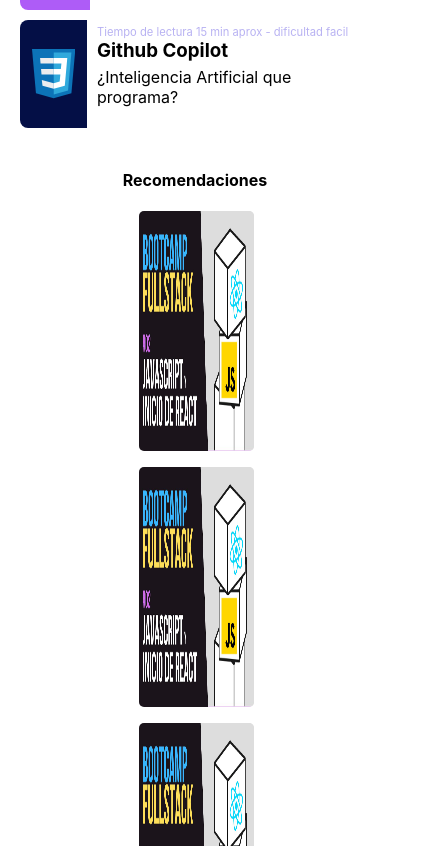
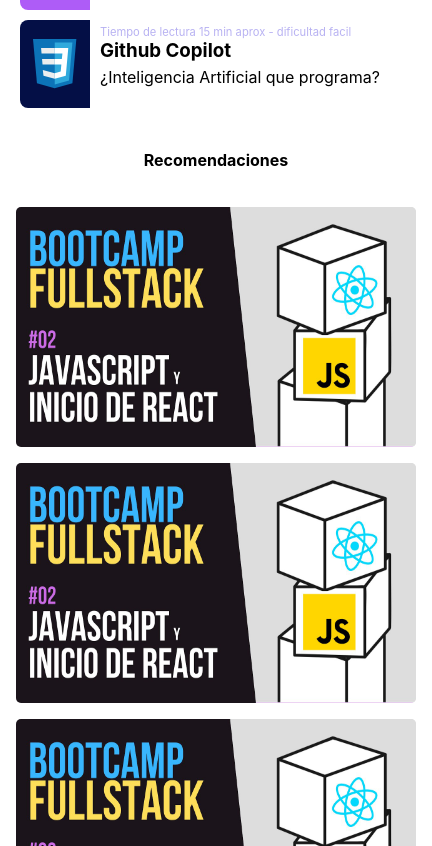
Before and after one commit to lucasangelino/maidan, a Next.js app: page / in a window 390 px wide. Shown: the part 978-1824 px from the top of the page, 432 px wide, since content can reach past the window. Built offline with nearby package versions, Linux system fonts and the light colour scheme.

Commit message:
MAI change cards width

```diff
--- a/components/core/layout/layout.module.css
+++ b/components/core/layout/layout.module.css
@@ -20,6 +20,7 @@
 .sidebar {
   grid-area: sidebar;
   margin: 0 auto;
+  width: 100%;
 }
 
 .content {
@@ -42,4 +43,9 @@
     width: 100%;
     margin: 0;
   }
+  .sidebar {
+    display: flex;
+    flex-direction: column;
+    align-items: center;
+  }
 }
--- a/components/ui/cards/cards.module.css
+++ b/components/ui/cards/cards.module.css
@@ -1,6 +1,6 @@
 .card {
   height: 15em;
-  width: 20em;
+  width: 25em;
   background-color: #e3e3e3;
   border-radius: 5px;
   margin: 1em;
@@ -19,7 +19,6 @@
 @media screen and (max-width: 860px) {
   .card {
     height: 15em;
-    width: 80%;
     background-color: #e3e3e3;
     border-radius: 5px;
   }
```
